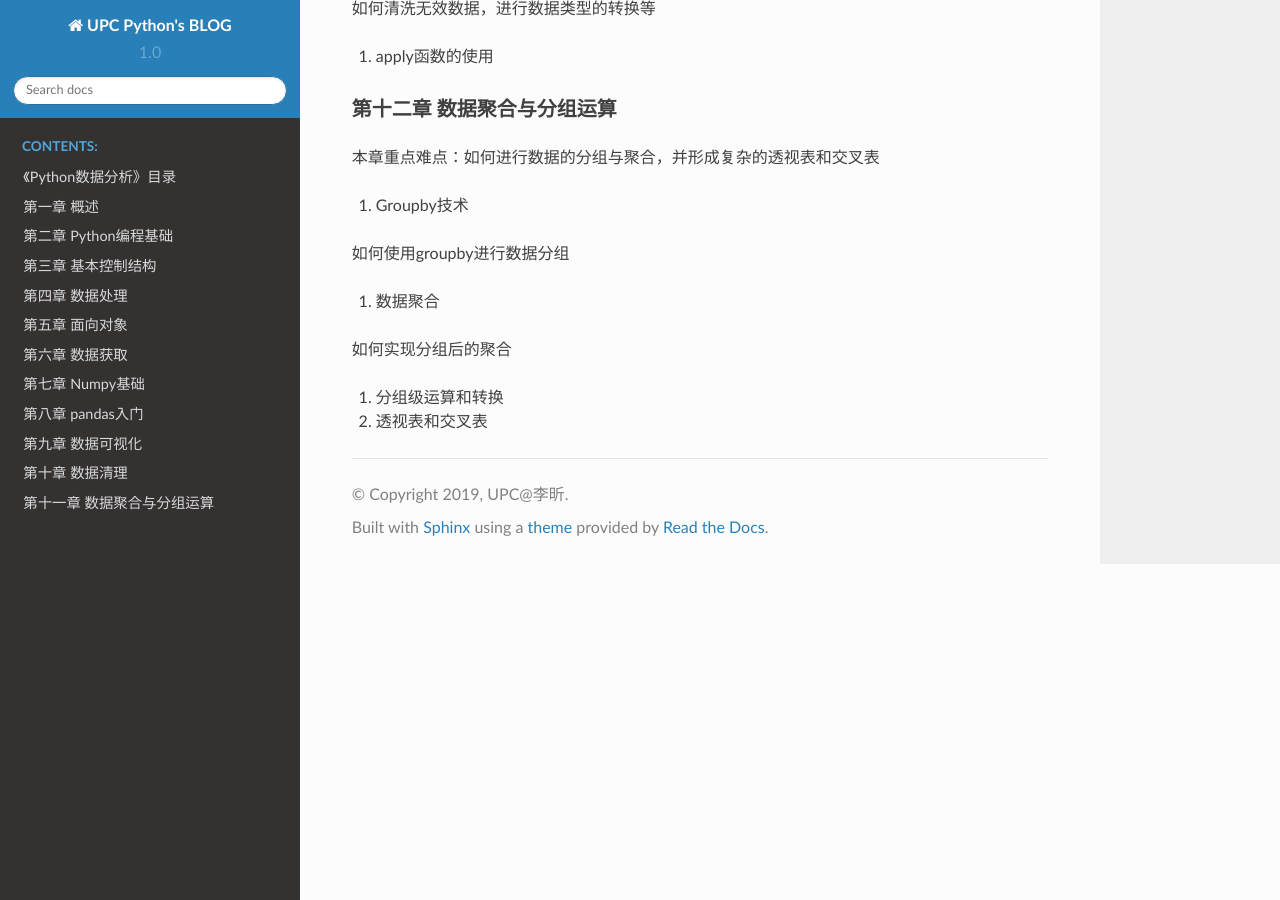
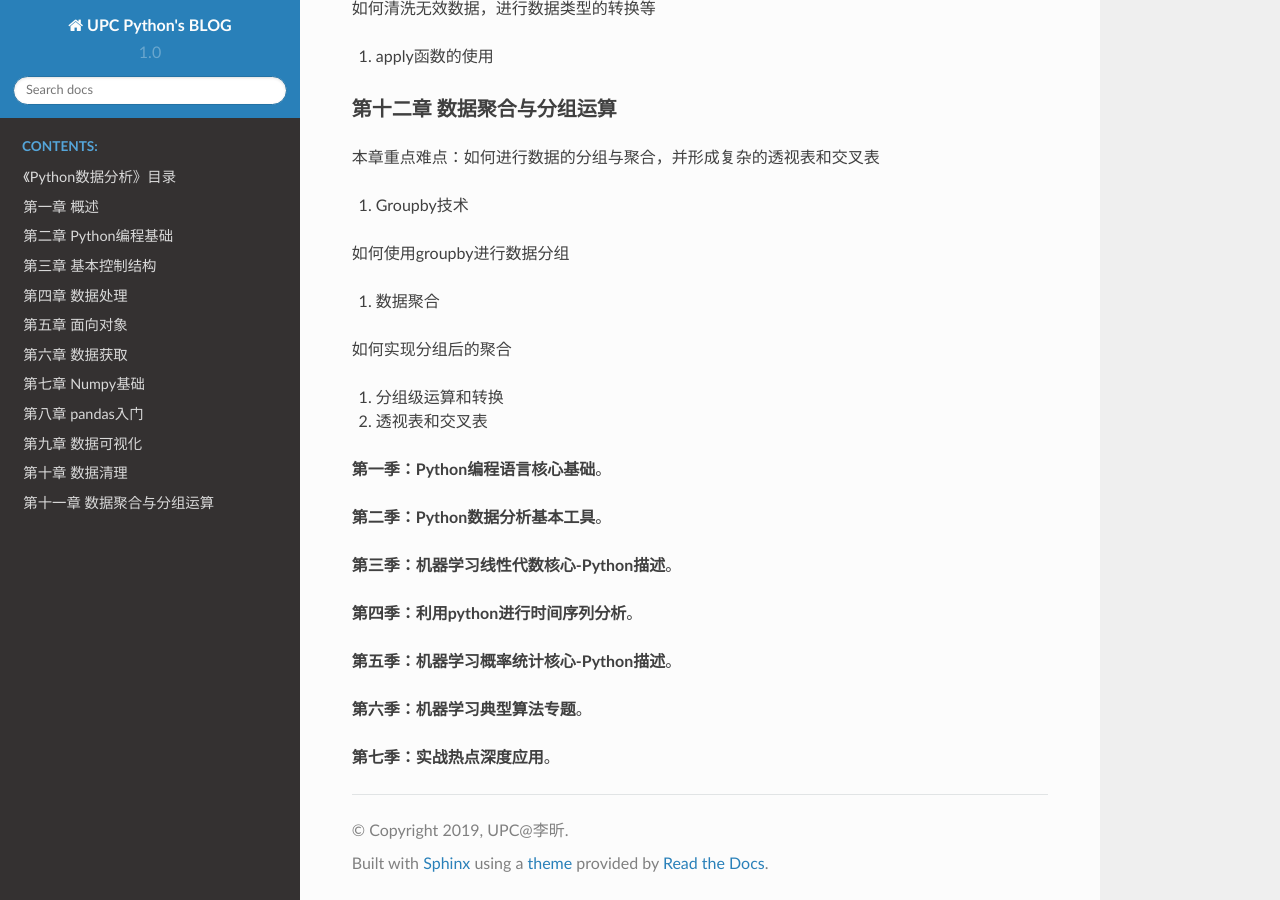
Before and after one commit to cinger007/Python-Blog, a Sphinx documentation site: the page built from source/intro.md, in a window 1280 px wide and 900 px high, scrolled down 4611 px. Built offline with Sphinx 7.4.7 and the Read the Docs theme 2.0.0, drawn with Linux system fonts in a browser that asks for light colours.

```diff
--- a/source/conf.py
+++ b/source/conf.py
@@ -14,6 +14,7 @@
 
 import sys
 import os
+#import sphinx_markdown_tables
 
 # If extensions (or modules to document with autodoc) are in another directory,
 # add these directories to sys.path here. If the directory is relative to the
@@ -26,18 +27,19 @@ import os
 #needs_sphinx = '1.0'
 import sphinx_rtd_theme
 html_theme = "sphinx_rtd_theme"
+#html_theme = 'alabaster'
 html_theme_path = [sphinx_rtd_theme.get_html_theme_path()]
 
 from recommonmark.parser import CommonMarkParser
 source_parsers = {
-    '.md': CommonMarkParser,
+    '.md': 'recommonmark.parser.CommonMarkParser',
 }
 source_suffix = ['.rst', '.md']
 # Add any Sphinx extension module names here, as strings. They can be
 # extensions coming with Sphinx (named 'sphinx.ext.*') or your custom
 # ones.
 extensions = ['chinese_search',
-'sphinx-markdown-tables']
+'sphinx_markdown_tables']
 
 # Add any paths that contain templates here, relative to this directory.
 templates_path = ['_templates']
--- a/source/intro.md
+++ b/source/intro.md
@@ -202,5 +202,20 @@ Python的格式缩进，条件控制结构（单分支、二分支和多分支
 如何实现分组后的聚合
 
 3. 分组级运算和转换
+4. 透视表和交叉表
 
-4. 透视表和交叉表
+
+
+**第一季：Python编程语言核心基础**。
+
+**第二季：Python数据分析基本工具**。
+
+**第三季：机器学习线性代数核心-Python描述**。
+
+**第四季：利用python进行时间序列分析**。
+
+**第五季：机器学习概率统计核心-Python描述**。
+
+**第六季：机器学习典型算法专题**。
+
+**第七季：实战热点深度应用**。
```
Also changed, not shown: source/03control.md (+5 -5 lines).
